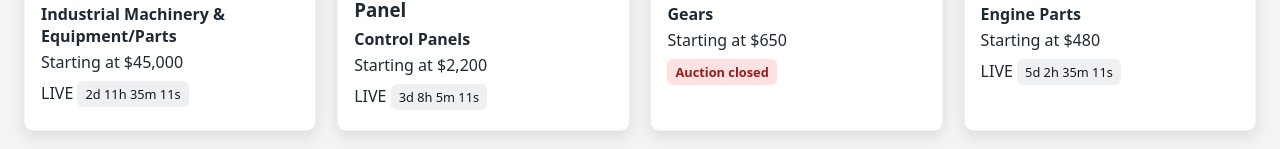
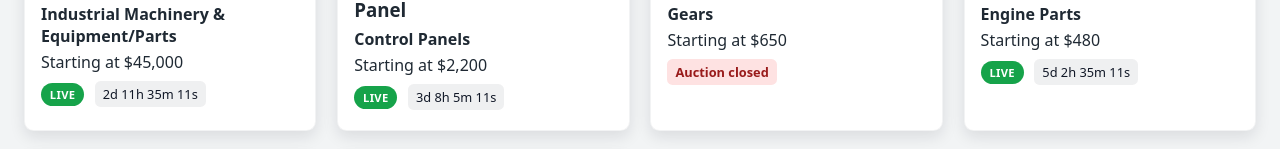
Before and after one commit to Reese709/nidus-auctions, a plain HTML site: page auctions.html in a window 1280 px wide. Shown: the part 610-759 px from the top of the page. Drawn offline with Linux system fonts and the light colour scheme.

Commit message:
Add live badge styles to auction items
Added live badge styling to indicate live auctions.

```diff
--- a/style.css
+++ b/style.css
@@ -219,3 +219,16 @@ footer {
   color: #991b1b;
   font-weight: 600;
 }
+.live-badge {
+  display: inline-block;
+  background: #16a34a;
+  color: white;
+  font-size: 0.7rem;
+  font-weight: 700;
+  padding: 0.25rem 0.55rem;
+  border-radius: 999px;
+  margin-top: 0.4rem;
+  margin-right: 0.4rem;
+  text-transform: uppercase;
+  letter-spacing: 0.03em;
+}
```
